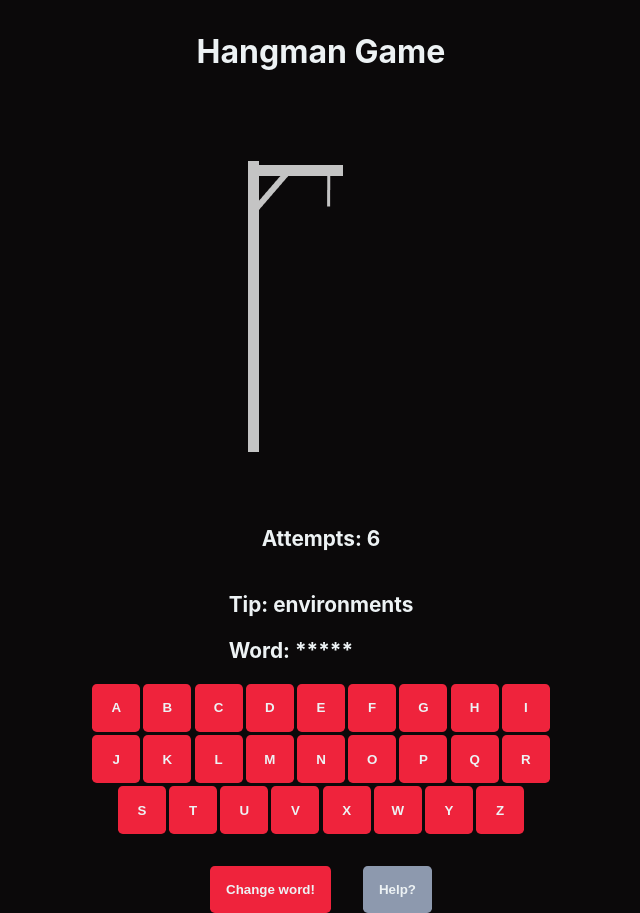
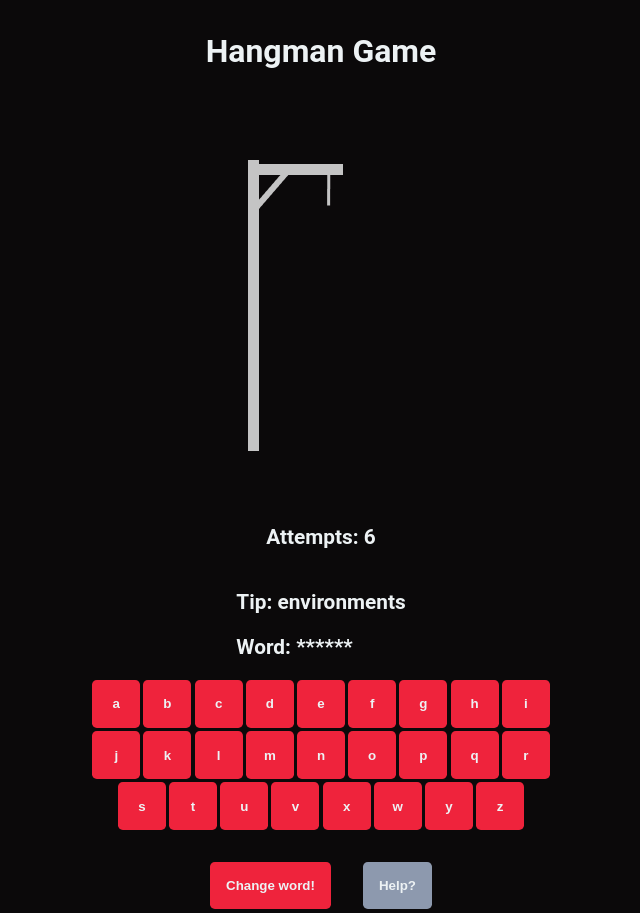
Before and after one commit to MarlonTancredo/hangman-game, a React (Create React App) app: page / in a window 1280 px wide. Shown: the whole page, without its empty margins (319-959 px from the left). Built offline with nearby package versions, Linux system fonts and the light colour scheme.

Commit message:
Increasing word list and changing alphabet letter to lowcase

```diff
--- a/public/index.css
+++ b/public/index.css
@@ -1,15 +1,6 @@
 body {
   margin: 0;
-  font-family: -apple-system, BlinkMacSystemFont, "Segoe UI", "Roboto", "Oxygen",
-    "Ubuntu", "Cantarell", "Fira Sans", "Droid Sans", "Helvetica Neue",
-    sans-serif;
-  -webkit-font-smoothing: antialiased;
-  -moz-osx-font-smoothing: grayscale;
+  font-family: "Roboto", sans-serif;
 
   background: #0b090a;
 }
-
-code {
-  font-family: source-code-pro, Menlo, Monaco, Consolas, "Courier New",
-    monospace;
-}
--- a/src/data/alphabet-letters/letters.js
+++ b/src/data/alphabet-letters/letters.js
@@ -1,29 +1,29 @@
 //List of letters used to assign values to the button rendered at App component.
 export const letters = [
-  { letter: "A", isClicked: false },
-  { letter: "B", isClicked: false },
-  { letter: "C", isClicked: false },
-  { letter: "D", isClicked: false },
-  { letter: "E", isClicked: false },
-  { letter: "F", isClicked: false },
-  { letter: "G", isClicked: false },
-  { letter: "H", isClicked: false },
-  { letter: "I", isClicked: false },
-  { letter: "J", isClicked: false },
-  { letter: "K", isClicked: false },
-  { letter: "L", isClicked: false },
-  { letter: "M", isClicked: false },
-  { letter: "N", isClicked: false },
-  { letter: "O", isClicked: false },
-  { letter: "P", isClicked: false },
-  { letter: "Q", isClicked: false },
-  { letter: "R", isClicked: false },
-  { letter: "S", isClicked: false },
-  { letter: "T", isClicked: false },
-  { letter: "U", isClicked: false },
-  { letter: "V", isClicked: false },
-  { letter: "X", isClicked: false },
-  { letter: "W", isClicked: false },
-  { letter: "Y", isClicked: false },
-  { letter: "Z", isClicked: false },
+  { letter: "a", isClicked: false },
+  { letter: "b", isClicked: false },
+  { letter: "c", isClicked: false },
+  { letter: "d", isClicked: false },
+  { letter: "e", isClicked: false },
+  { letter: "f", isClicked: false },
+  { letter: "g", isClicked: false },
+  { letter: "h", isClicked: false },
+  { letter: "i", isClicked: false },
+  { letter: "j", isClicked: false },
+  { letter: "k", isClicked: false },
+  { letter: "l", isClicked: false },
+  { letter: "m", isClicked: false },
+  { letter: "n", isClicked: false },
+  { letter: "o", isClicked: false },
+  { letter: "p", isClicked: false },
+  { letter: "q", isClicked: false },
+  { letter: "r", isClicked: false },
+  { letter: "s", isClicked: false },
+  { letter: "t", isClicked: false },
+  { letter: "u", isClicked: false },
+  { letter: "v", isClicked: false },
+  { letter: "x", isClicked: false },
+  { letter: "w", isClicked: false },
+  { letter: "y", isClicked: false },
+  { letter: "z", isClicked: false },
 ];
--- a/src/data/word-list/words.js
+++ b/src/data/word-list/words.js
@@ -4,13 +4,52 @@ const words = [
     category: "fruits",
     categoryList: ["orange", "banana", "strawberry", "raspberry"],
   },
-  { category: "dishes", categoryList: ["lasagna", "pasta"] },
-  { category: "drinks", categoryList: ["milk", "coffee", "juice", "water"] },
+  {
+    category: "animals",
+    categoryList: [
+      "dog",
+      "cat",
+      "lion",
+      "wolf",
+      "elephant",
+      "fox",
+      "raven",
+      "squirrel",
+    ],
+  },
+  {
+    category: "dishes",
+    categoryList: ["lasagna", "pasta", "barbecue", "pizza"],
+  },
+  {
+    category: "drinks",
+    categoryList: [
+      "milk",
+      "coffee",
+      "juice",
+      "water",
+      "wine",
+      "coke",
+      "soda",
+      "tea",
+    ],
+  },
   {
     category: "countries",
-    categoryList: ["brazil", "france", "spain", "italy", "portugal"],
+    categoryList: [
+      "brazil",
+      "france",
+      "spain",
+      "italy",
+      "portugal",
+      "germany",
+      "england",
+    ],
   },
-  { category: "environments", categoryList: ["montain", "ocean"] },
+  {
+    category: "environments",
+    categoryList: ["montain", "ocean", "desert", "lake"],
+  },
 ];
 
 const wordsLength = words.length;
```
Also changed, not shown: public/robots.txt (deleted).
